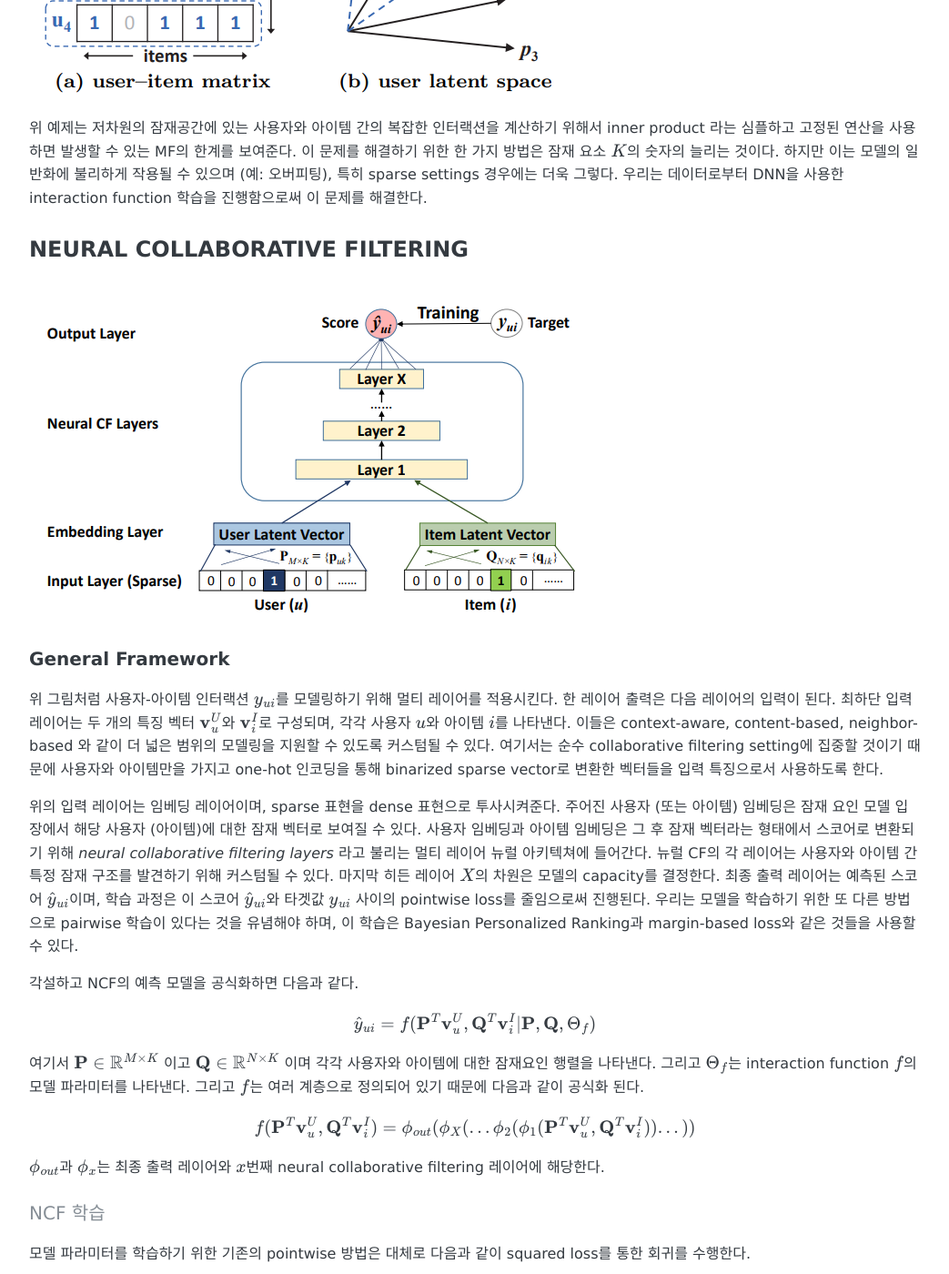
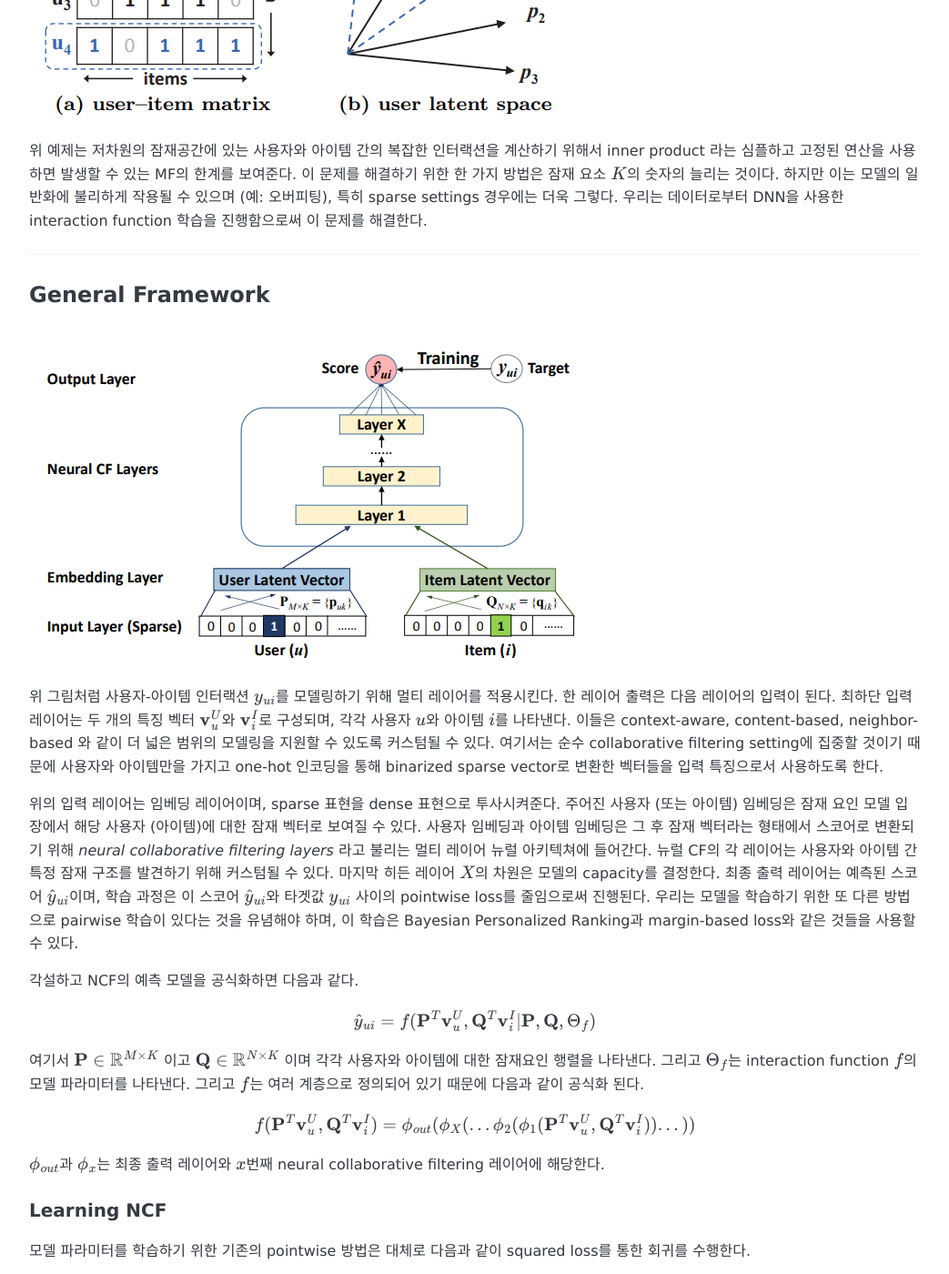
Before and after one commit to ghwn/ghwn.github.io, a Jekyll site: the page built from _posts/2021-02-04-neural-collaborative-filtering.md, in a window 1280 px wide and 1400 px high, scrolled down 1696 px. Shown: the whole window at 91% size, without its empty margins (118-1161 px from the left). Built offline with Jekyll 4.4.1, drawn with Linux system fonts in a browser that asks for light colours; formulas are drawn with MathJax 3; comment, search, counter and statistics services are not loaded.

Commit message:
ncf 절 구분

```diff
--- a/_posts/2021-02-04-neural-collaborative-filtering.md
+++ b/_posts/2021-02-04-neural-collaborative-filtering.md
@@ -35,6 +35,7 @@ implicit feedback 방식으로 추천하는 문제는 행렬 $$\mathbf{Y}$$에
 
 한 발자국 더 나아가, 우리의 NCF 프레임워크는 $$\hat{y}_{ui}$$를 계산하기 위해 뉴럴넷을 사용해서 interaction function $$f$$를 파라미터화한다. 즉, 이는 자연적으로 pointwise 방식과 pairwise 방식 학습 둘 다 지원한다.
 
+---
 
 ## Matrix Factorization
 
@@ -50,12 +51,11 @@ $$
 
 위 예제는 저차원의 잠재공간에 있는 사용자와 아이템 간의 복잡한 인터랙션을 계산하기 위해서 inner product 라는 심플하고 고정된 연산을 사용하면 발생할 수 있는 MF의 한계를 보여준다. 이 문제를 해결하기 위한 한 가지 방법은 잠재  요소 $$K$$의 숫자의 늘리는 것이다. 하지만 이는 모델의 일반화에 불리하게 작용될 수 있으며 (예: 오버피팅), 특히 sparse settings 경우에는 더욱 그렇다. 우리는 데이터로부터 DNN을 사용한 interaction function 학습을 진행함으로써 이 문제를 해결한다.
 
+---
 
-## NEURAL COLLABORATIVE FILTERING
+## General Framework
 
 ![neural-collaborative-filtering-framework](/images/ncf-fig2.PNG)
-
-### General Framework
 
 위 그림처럼 사용자-아이템 인터랙션 $$y_{ui}$$를 모델링하기 위해 멀티 레이어를 적용시킨다. 한 레이어 출력은 다음 레이어의 입력이 된다. 최하단 입력 레이어는 두 개의 특징 벡터 $$\mathbf{v}_u^U$$와 $$\mathbf{v}_i^I$$로 구성되며, 각각 사용자 $$u$$와 아이템 $$i$$를 나타낸다. 이들은 context-aware, content-based, neighbor-based 와 같이 더 넓은 범위의 모델링을 지원할 수 있도록 커스텀될 수 있다. 여기서는 순수 collaborative filtering setting에 집중할 것이기 때문에 사용자와 아이템만을 가지고 one-hot 인코딩을 통해 binarized sparse vector로 변환한 벡터들을 입력 특징으로서 사용하도록 한다.
 
@@ -76,7 +76,7 @@ $$
 $$\phi_{out}$$과 $$\phi_x$$는 최종 출력 레이어와 $$x$$번째 neural collaborative filtering 레이어에 해당한다.
 
 
-#### NCF 학습
+### Learning NCF
 
 모델 파라미터를 학습하기 위한 기존의 pointwise 방법은 대체로 다음과 같이 squared loss를 통한 회귀를 수행한다.
 
@@ -103,8 +103,9 @@ $$
 
 이는 *binary cross-entropy loss* (또는 *log loss*로도 알려짐) 와 동일하다. 이 손실을 줄이면서 NCF 모델이 학습되어야 한다.
 
+---
 
-### Generalized Matrix Factorization (GMF)
+## Generalized Matrix Factorization (GMF)
 
 여기서는 첫 번째 뉴럴 CF 레이어를 다음과 같이 정의한다.
 
@@ -126,8 +127,9 @@ $$
 
 다만 여기서 $$\mathbf{h}$$가 uniform 제약사항에서 벗어나 데이터로부터 학습이 될 수 있도록 한다면 잠재 벡터 각 차원의 중요성이 달라지도록 하는 변형 MF가 만들어진다. 그리고 $$a_{out}$$에 비선형 함수를 적용시키면 기존의 MF 모델보다 더 표현력 있게 될 것이다. 이 작업에서는 activation function으로 시그모이드 함수를 사용하고, $$\mathbf{h}$$는 log loss를 사용했다. 우리는 이를 GMF (*Generalized Matrix Factorization*) 라고 부른다.
 
+---
 
-### Multi-Layer Perceptron (MLP)
+## Multi-Layer Perceptron (MLP)
 
 NCF는 사용자와 아이템을 모델링하기 위한 두 가지 방법을 적용시키기 때문에 각 방법에서 나온 두 개의 특징들을 concatenate 해주는 것이 직관적인 생각이다. 이는 멀티모델 딥러닝 작업에서 널리 적용되는 방식이다. 하지만 단순히 벡터를 concatenate 하는 것은 사용자와 아이템 잠재 특성 사이의 인터랙션을 설명하지 못하므로 collaborative filtering effect를 모델링하기엔 충분하지 못하다. 이 문제를 해결하기 위해 concatenated vector에 히든 레이어를 추가한다. 둘 사이의 인터랙션을 학습하기 위해 standard MLP를 사용한다. 이런 의미에서 우리는 $$\mathbf{p}_u$$와 $$\mathbf{q}_i$$ 사이의 인터랙션을 학습하기 위해서 기존의 고정된 element-wise product 만을 적용시키던 GMF 대신 모델에 더 높은 유연성과 비선형성을 적용시킬 수 있다는 것이다. 더 정확하게는 NCF 프레임워크에서의 MLP 모델을 다음과 같이 정의할 수 있다.
 
@@ -142,8 +144,9 @@ $$
 \hat{y}_{ui} = \sigma (\mathbf{h}^T \phi_L(\mathbf{z}_{L-1}))
 $$
 
+---
 
-### Fusion of GMF and MLP
+## Fusion of GMF and MLP
 
 여기서 드는 질문: "GMF와 MLP가 서로를 보강하며 더 나은 모델을 만들도록 NCF 프레임워크에 어떻게 적용시키는가?"
 
```
